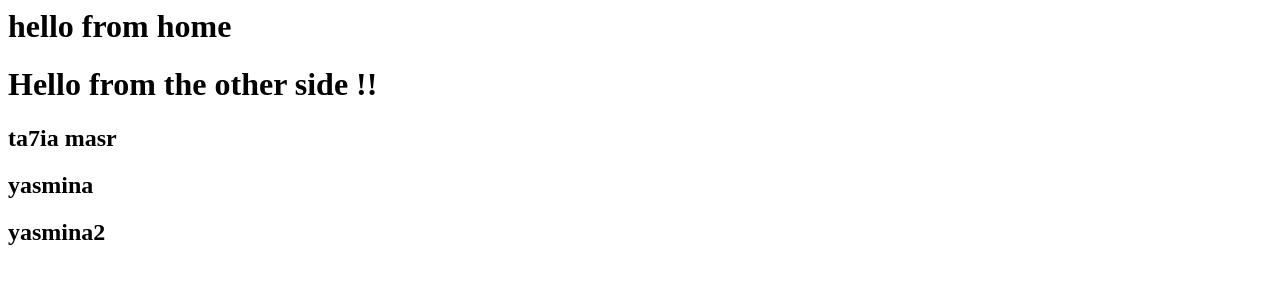
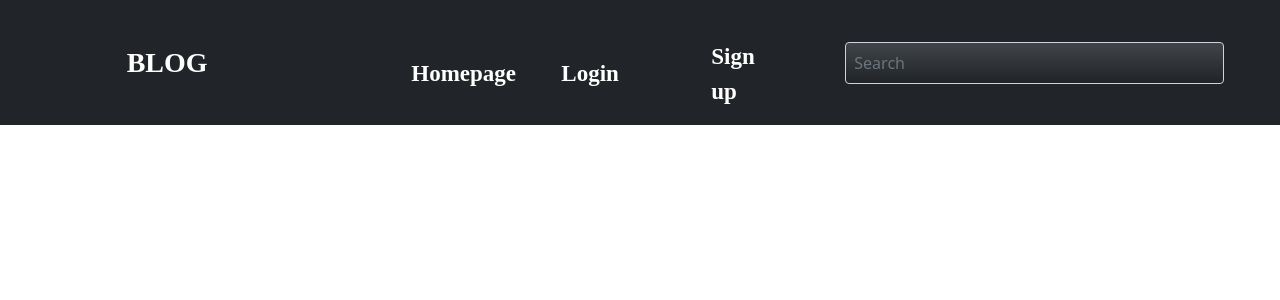
Before and after one commit to 123usef/django-blog, a Django app: page / in a window 1280 px wide. Shown: the top 300 px of the page. Run offline with Django 4.2, Linux system fonts and the light colour scheme.

Commit message:
navbar templete

```diff
--- /dev/null
+++ b/blog/static/css/style.css
@@ -0,0 +1,85 @@
+.main_color{
+    color: #ffffff;
+    font-size: 23px;
+    font-weight: bold;
+    cursor: pointer;
+    font-family:'Times New Roman', Times, serif;
+    text-decoration: none;
+}
+.main_color:hover{
+    color:#e82165
+}
+.coloredit{
+    background-color:#e9447e;
+    color: #ffffff;
+}
+.coloredit:hover{
+    background-color:#e82165;
+}
+.blog{
+    font-size: 28px;
+    font-weight: bold;
+    font-family:'Times New Roman', Times, serif;
+}
+.search{
+    border:1px solid #ffffff;
+}
+.search:focus-within{
+    outline:5px solid #e82165;
+}
+/* start login  */
+.user_card {
+    width: 50%;
+    height: 35%;
+    margin-top: auto;
+    margin-bottom: auto;
+    position: relative;
+    background-color: #000000;
+    opacity: 0.7;
+    display: flex;
+    justify-content: center;
+    flex-direction: column;
+    padding: 10px;
+    box-shadow: 0 4px 8px 0 rgba(0, 0, 0, 0.2), 0 6px 20px 0 rgba(0, 0, 0, 0.19);
+    -webkit-box-shadow: 0 4px 8px 0 rgba(0, 0, 0, 0.2), 0 6px 20px 0 rgba(0, 0, 0, 0.19);
+    -moz-box-shadow: 0 4px 8px 0 rgba(0, 0, 0, 0.2), 0 6px 20px 0 rgba(0, 0, 0, 0.19);
+    border-radius: 5px;
+}
+.form_container {
+    margin-top: 20px;
+}
+
+#form-title{
+    color: #fff;
+
+}
+.login_btn {
+    width: 100%;
+    background: #e82165 !important;
+    color: white !important;
+}
+.login_btn:focus {
+    box-shadow: none !important;
+    outline: 0px !important;
+}
+.login_container {
+    padding: 0 2rem;
+}
+.input-group-text {
+    background: #f7ba5b !important;
+    color: white !important;
+    border: 0 !important;
+    border-radius: 0.25rem 0 0 0.25rem !important;
+}
+.input_user,
+.input_pass:focus {
+    box-shadow: none !important;
+    outline: 0px !important;
+}
+#messages{
+    background-color: grey;
+    color: #fff;
+    padding: 10px;
+    margin-top: 10px;
+}
+/* end login  */
--- a/blog/urls.py
+++ b/blog/urls.py
@@ -1,6 +1,9 @@
 from django.urls import path
 from . import views
 urlpatterns = [
-   path('',views.home , name = 'home'),
+   path('',views.navbar ,name = 'nav'),
+   path('home/',views.home , name = 'home'),
+   path('login/',views.login,name = 'login'),
+   path('signup/',views.signup,name = 'signup')
 
 ]
--- a/blog/views.py
+++ b/blog/views.py
@@ -3,3 +3,9 @@ from django.shortcuts import render
 # Create your views here.
 def home(request):
     return render(request, 'blogApp/home.html')
+def navbar(request):
+    return render(request, 'blogApp/navbar.html')
+def login(request):
+    return render(request, 'blogApp/login.html')
+def signup(request):
+    return render(request, 'blogApp/signup.html')
--- a/blogproject/settings.py
+++ b/blogproject/settings.py
@@ -117,7 +117,7 @@ USE_TZ = True
 # Static files (CSS, JavaScript, Images)
 # https://docs.djangoproject.com/en/4.0/howto/static-files/
 
-STATIC_URL = 'static/'
+STATIC_URL = os.path.join(BASE_DIR,'blog/static/')
 
 # Default primary key field type
 # https://docs.djangoproject.com/en/4.0/ref/settings/#default-auto-field
--- a/templates/blogApp/home.html
+++ b/templates/blogApp/home.html
@@ -1,5 +1,13 @@
-<h1>hello from home</h1>
-<h1>Hello from the other side !!</h1>
-<h2> ta7ia masr </h2>
-<h2>yasmina</h2>
-<h2>yasmina2</h2>
+{% extends 'blogApp/base.html' %}
+
+
+{% block title_block %}
+    <h1>hello from home</h1>
+{% endblock %}
+
+{% block main_block %}
+    <h1>Hello from the other side !!</h1>
+    <h2> ta7ia masr </h2>
+    <h2>yasmina</h2>
+    <h2>yasmina2</h2>
+{% endblock %}
--- /dev/null
+++ b/templates/blogApp/navbar.html
@@ -0,0 +1,33 @@
+{% load static %}
+<!DOCTYPE html>
+<html lang="en">
+<head>
+    <meta charset="UTF-8">
+    <meta http-equiv="X-UA-Compatible" content="IE=edge">
+    <meta name="viewport" content="width=device-width, initial-scale=1.0">
+    <title>navbar</title>
+    <link href="https://cdn.jsdelivr.net/npm/bootstrap@5.1.3/dist/css/bootstrap.min.css" rel="stylesheet" integrity="sha384-1BmE4kWBq78iYhFldvKuhfTAU6auU8tT94WrHftjDbrCEXSU1oBoqyl2QvZ6jIW3" crossorigin="anonymous">
+    <link rel="stylesheet" href="{% static 'css/style.css' %}">
+</head>
+<body>
+    <nav class="navbar navbar-dark bg-dark">
+        <div class="container-fluid row">
+          <a class="navbar-brand col-1 offset-1 blog">BLOG</a>
+
+            <li class="nav-item col-1 offset-1">
+              <a class="nav-link main_color " aria-current="page" href="#">Homepage</a>
+            </li>
+            <li class="nav-item col-1">
+              <a class="nav-link main_color " href="{% url 'login' %}">Login</a>
+            </li>
+            <li class="nav-item col-1">
+              <a class="nav-link main_color" href="{% url 'signup' %}">Sign up</a>
+            </li>
+
+          <form class="d-flex col-4">
+            <input class="form-control bg-dark bg-gradient p-2 text-white bg-opacity-75 me-2 " type="search" placeholder="Search" aria-label="Search">
+          </form>
+        </div>
+      </nav>
+</body>
+</html>
```
Also changed, not shown: templates/blogApp/base.html (added, +7 -0 lines), templates/blogApp/login.html (added, +55 -0 lines), templates/blogApp/signup.html (added, +73 -0 lines), blog/static/img/home.jpg (added).
